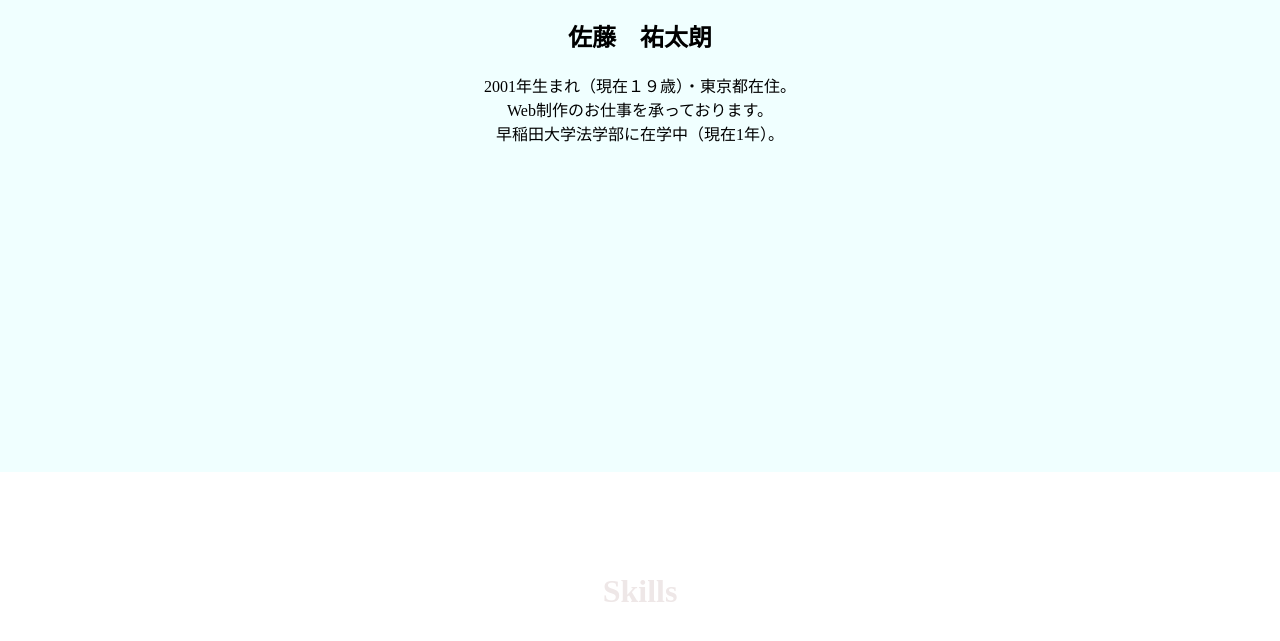
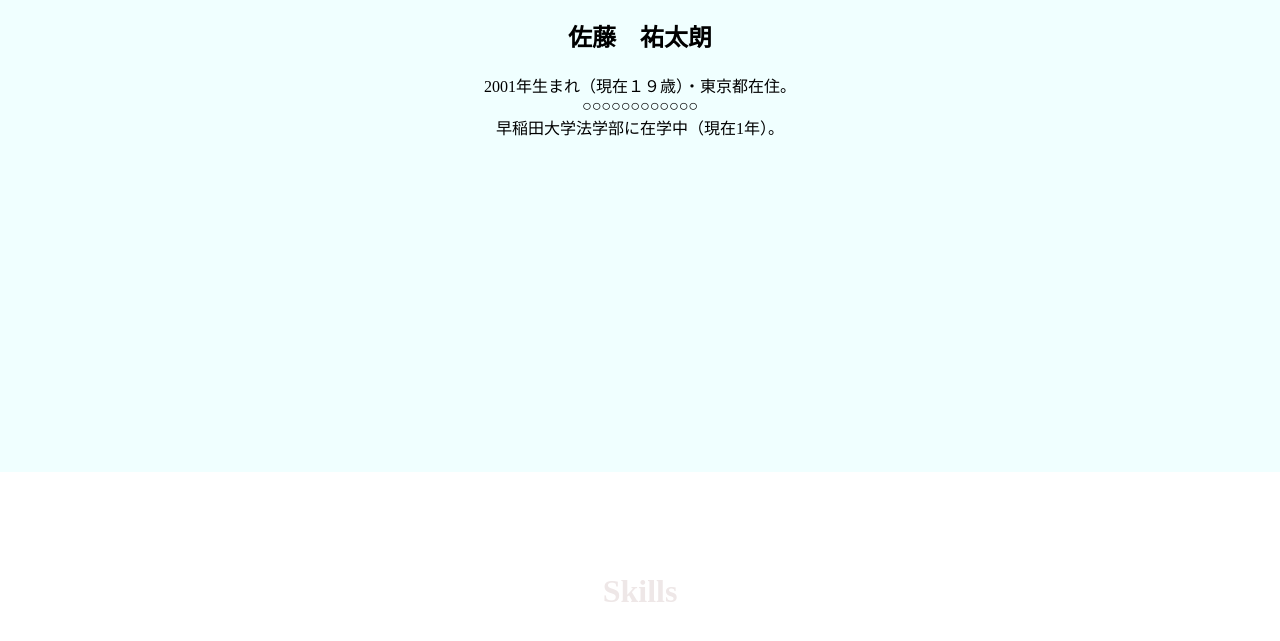
Before and after one commit to Nissen000/port, a plain HTML site: page index.html in a window 1280 px wide. Shown: the part 1528-2169 px from the top of the page. Drawn offline with Linux system fonts and the light colour scheme.

Commit message:
Update index.html

```diff
--- a/index.html
+++ b/index.html
@@ -32,7 +32,7 @@
   <div class="profile">
     <h4>さとう　ゆうたろう</h4>
     <h2>佐藤　祐太朗</h2>
-    <p>2001年生まれ（現在１９歳）・東京都在住。<br>Web制作のお仕事を承っております。<br>早稲田大学法学部に在学中（現在1年）。</p>
+    <p>2001年生まれ（現在１９歳）・東京都在住。<br>○○○○○○○○○○○○<br>早稲田大学法学部に在学中（現在1年）。</p>
   </div>
 </div>
 
```
